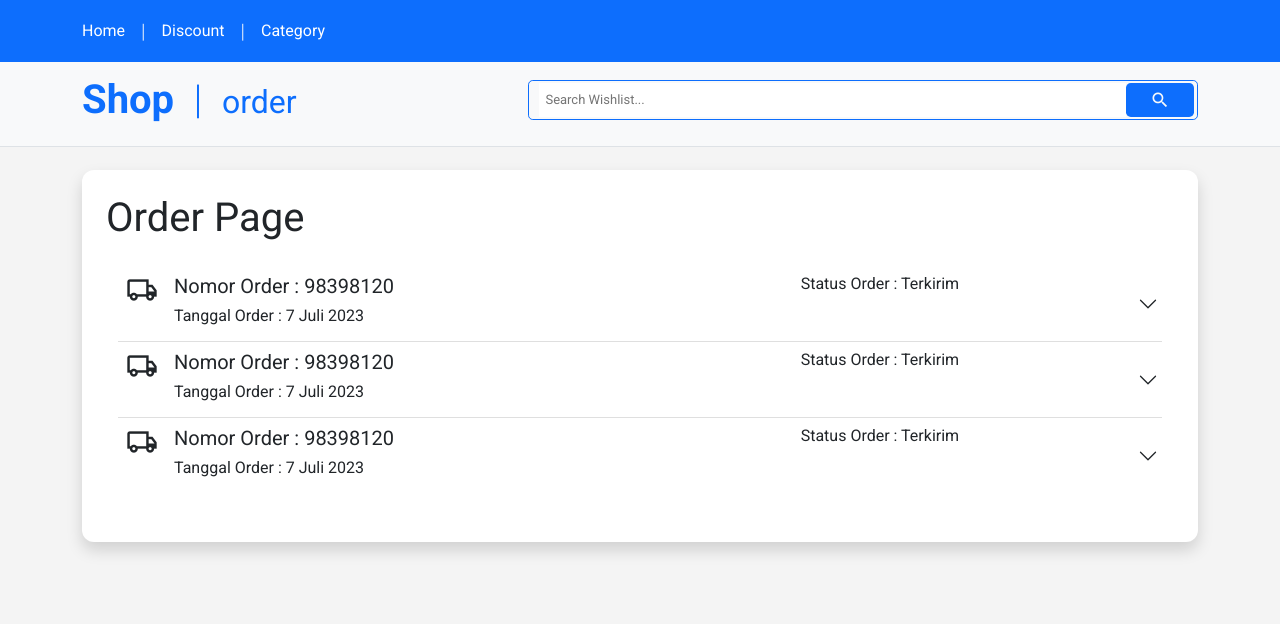
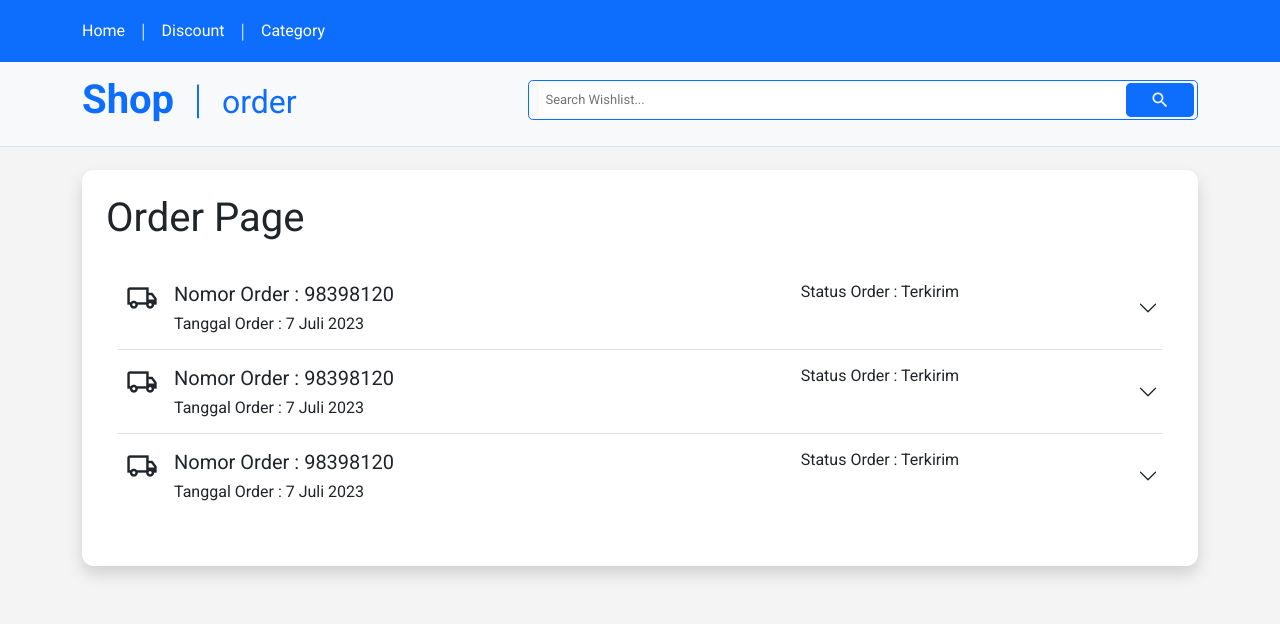
Before and after one commit to cdewantoro/genbox3-ecom-ui, a Vue app: page /order in a window 1280 px wide. Shown: the top 624 px of the page. Built offline with nearby package versions, Linux system fonts and the light colour scheme.

Commit message:
minor style adjustment on order, cart and profile

```diff
--- a/src/views/CartView.vue
+++ b/src/views/CartView.vue
@@ -26,8 +26,8 @@
             </div>
           </div>
           <div class="col d-flex flex-row-reverse">
-            <div class="align-self-center">
-              <a href="#">Hapus<span class="material-icons inline-icon">&#xe5cd;</span></a>
+            <div class="align-self-center text-primary">
+              <span>Hapus</span> <span class="material-icons inline-icon">&#xe5cd;</span>
             </div>
           </div>
       </div>
@@ -46,8 +46,8 @@
             </div>
           </div>
           <div class="col d-flex flex-row-reverse">
-            <div class="align-self-center">
-              <a href="#">Hapus<span class="material-icons inline-icon">&#xe5cd;</span></a>
+            <div class="align-self-center text-primary">
+              <span>Hapus</span> <span class="material-icons inline-icon">&#xe5cd;</span>
             </div>
           </div>
       </div>
@@ -66,8 +66,8 @@
             </div>
           </div>
           <div class="col d-flex flex-row-reverse">
-            <div class="align-self-center">
-              <a href="#">Hapus<span class="material-icons inline-icon">&#xe5cd;</span></a>
+            <div class="align-self-center text-primary">
+              <span>Hapus</span> <span class="material-icons inline-icon">&#xe5cd;</span>
             </div>
           </div>
       </div>
@@ -155,4 +155,5 @@ export default {
   display: inline-flex;
   vertical-align: top;
 }
+
 </style>
--- a/src/views/OrderView.vue
+++ b/src/views/OrderView.vue
@@ -7,7 +7,7 @@
         <div class="accordion-item">
           <h2 class="accordion-header" id="flush-headingOne">
             <button class="accordion-button collapsed p-2 pe-4" type="button" data-bs-toggle="collapse" data-bs-target="#flush-collapseOne" aria-expanded="false" aria-controls="flush-collapseOne">
-              <div class="d-flex col-12 m-0">
+              <div class="d-flex col-12 m-0 pt-2">
                 <div class="col-8 d-flex">
                   <span class="material-symbols-outlined fs-2 inline pe-3">local_shipping</span>
                   <div><h5>Nomor Order : 98398120</h5>
@@ -64,7 +64,7 @@
         <div class="accordion-item">
           <h2 class="accordion-header" id="flush-headingTwo">
             <button class="accordion-button collapsed p-2 pe-4" type="button" data-bs-toggle="collapse" data-bs-target="#flush-collapseTwo" aria-expanded="false" aria-controls="flush-collapseTwo">
-              <div class="d-flex col-12 m-0">
+              <div class="d-flex col-12 m-0 pt-2">
                 <div class="col-8 d-flex">
                   <span class="material-symbols-outlined fs-2 inline pe-3">local_shipping</span>
                   <div><h5>Nomor Order : 98398120</h5>
@@ -121,7 +121,7 @@
         <div class="accordion-item">
           <h2 class="accordion-header" id="flush-headingThree">
             <button class="accordion-button collapsed p-2 pe-4" type="button" data-bs-toggle="collapse" data-bs-target="#flush-collapseThree" aria-expanded="false" aria-controls="flush-collapseThree">
-              <div class="d-flex col-12 m-0">
+              <div class="d-flex col-12 m-0 pt-2">
                 <div class="col-8 d-flex">
                   <span class="material-symbols-outlined fs-2 inline pe-3">local_shipping</span>
                   <div><h5>Nomor Order : 98398120</h5>
--- a/src/views/ProfileView.vue
+++ b/src/views/ProfileView.vue
@@ -13,7 +13,7 @@
             <h2>Profile Saya</h2>
             <h6>Kelola informasi profil Anda untuk mengontrol, melindungi dan mengamankan akun</h6>
             <form>
-              <div class="row mb-3">
+              <div class="row mb-3 pt-3">
                 <label for="inputEmail3" class="col-sm-3 col-form-label">Username</label>
                 <div class="col-sm-8 pt-1 text-black-50">
                   Echo2411
@@ -82,4 +82,5 @@ export default {
 }
 </script>
 <style scoped>
+
 </style>
```
